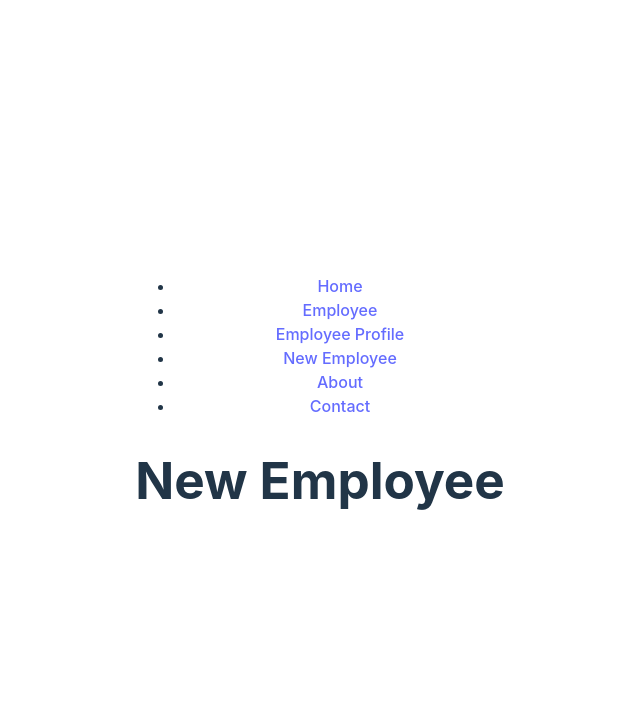
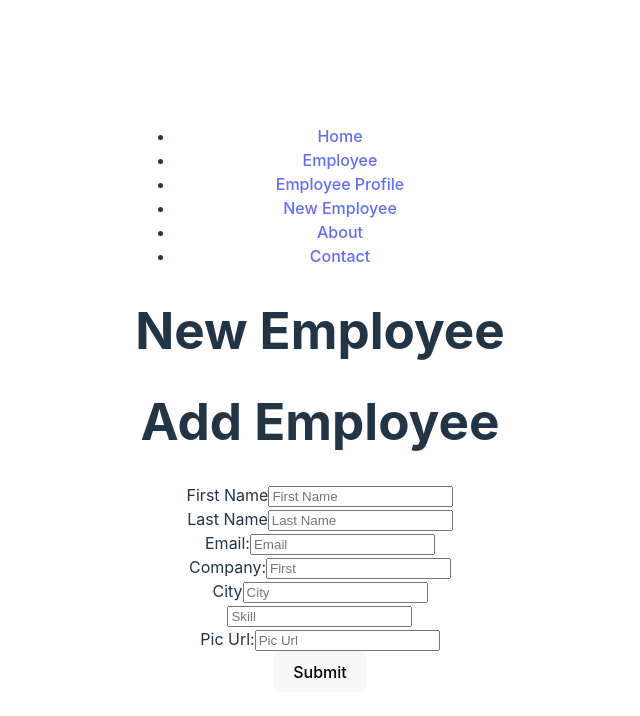
Before and after one commit to RedGh0st1/employee-dashboard, a React (Vite) app: page /new in a window 1280 px wide. Shown: the top 716 px of the page, without its empty margins (320-960 px from the left). Built offline with nearby package versions, Linux system fonts and the light colour scheme.

Commit message:
added json to content-type

```diff
--- a/src/Components/NewEmployeeForm.jsx
+++ b/src/Components/NewEmployeeForm.jsx
@@ -14,7 +14,7 @@ export default function NewEmployeeForm() {
 
     let req = await fetch(`http://localhost:8000/employee`, {
       headers: {
-        "Content-Type": "application/x-www-form-urlencoded",
+        "Content-Type": "application/json",
       },
       body: JSON.stringify(data),
       method: "POST",
--- a/src/Pages/EmployeeProfile.jsx
+++ b/src/Pages/EmployeeProfile.jsx
@@ -21,10 +21,7 @@ export default function EmployeeProfile() {
     <div>
       <Navbar />
       <h1>Employee Profile {id} </h1>
-      <img src={employee.pic} alt="employee pic" />
-      <h1>
-        {employee.first_name} {employee.last_name}
-      </h1>
+      <img src={employee.pic} height={100} width={100} alt="employee" />
       <UpdateEmployeeForm />
     </div>
   );
--- a/src/Pages/NewEmployee.jsx
+++ b/src/Pages/NewEmployee.jsx
@@ -1,10 +1,12 @@
-import Navbar from "../Components/Navbar"
+import Navbar from "../Components/Navbar";
+import NewEmployeeForm from "../Components/NewEmployeeForm";
 
 export default function NewEmployee() {
   return (
     <div>
       <Navbar />
       <h1> New Employee </h1>
+      <NewEmployeeForm />
     </div>
-  )
+  );
 }
```
